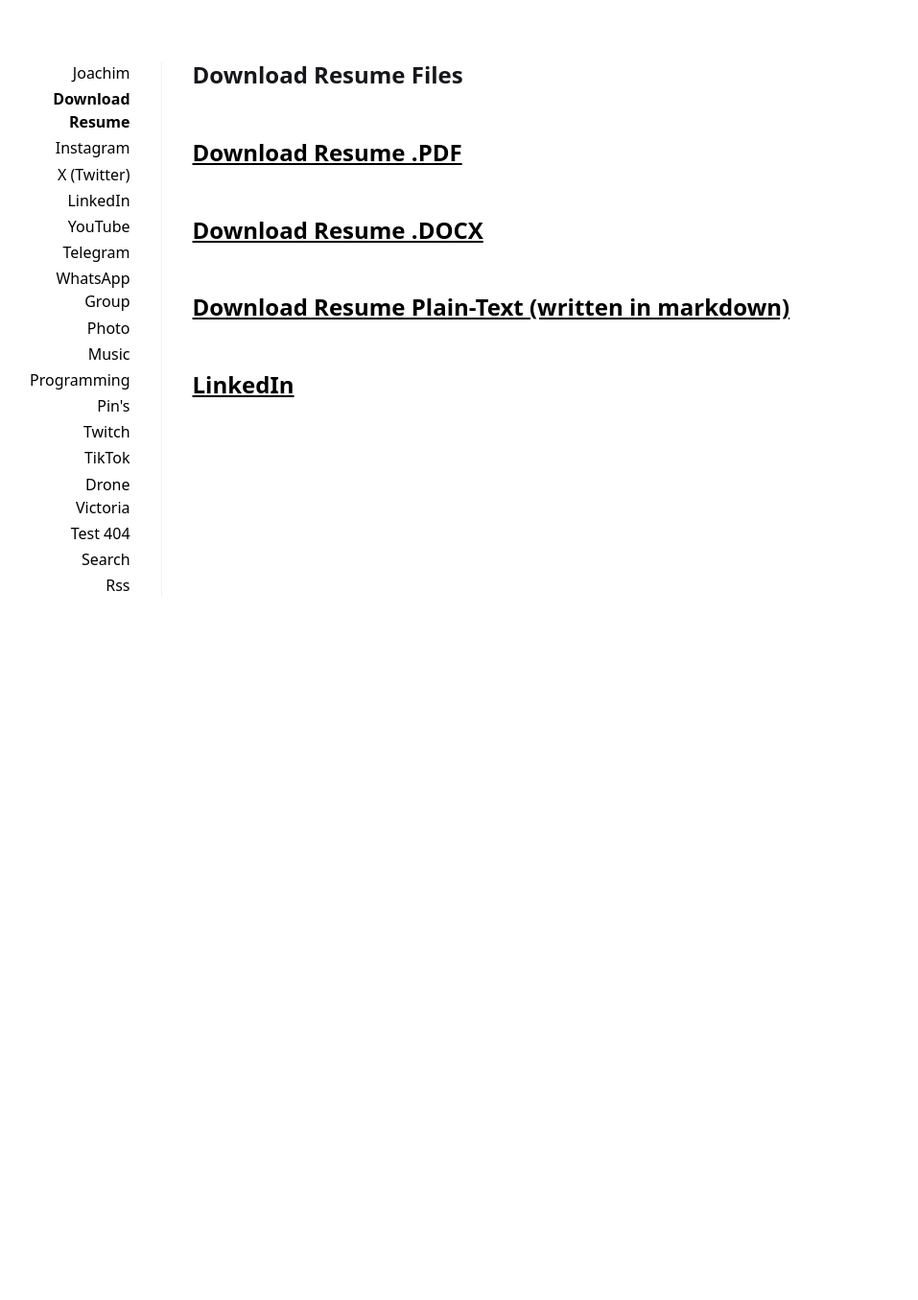
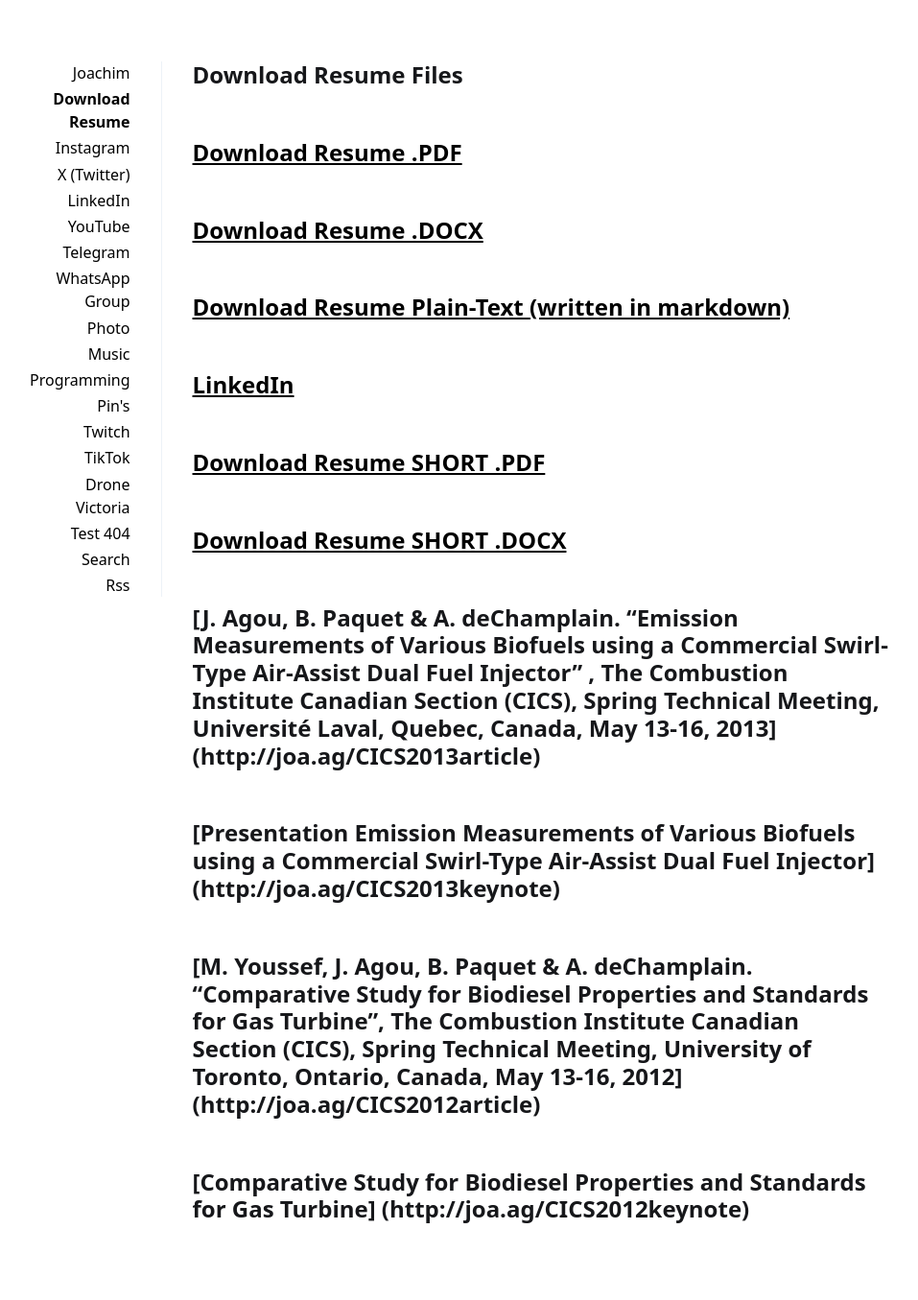
Before and after one commit to casagou/joa, a Jekyll site: the page built from _pages/download.md, in a window 1280 px wide. Shown: the whole page at 96% size, without its empty margins (161-1118 px from the left). Built offline with Jekyll 4.4.1, drawn with Linux system fonts in a browser that asks for light colours; before the commit the page ends 900 px from its top, so only the background shows below that.

Commit message:
Update download.md

```diff
--- a/_pages/download.md
+++ b/_pages/download.md
@@ -10,3 +10,15 @@ title: Download Resume Files
 # [Download Resume Plain-Text  (written in markdown)](https://raw.githubusercontent.com/casagou/joa/master/index.md)
 
 # [LinkedIn](https://www.linkedin.com/in/joachimagou/)
+
+# [Download Resume SHORT .PDF](https://github.com/casagou/joa/raw/master/files/Resume%20Joachim%20Agou%20-%20short.pdf)
+
+# [Download Resume SHORT .DOCX](https://github.com/casagou/joa/raw/master/files/Resume%20Joachim%20Agou%20-%20short.docx)
+
+# [J. Agou, B. Paquet & A. deChamplain. "Emission Measurements of Various Biofuels using a Commercial Swirl-Type Air-Assist Dual Fuel Injector" , The Combustion Institute Canadian Section (CICS), Spring Technical Meeting, Université Laval, Quebec, Canada, May 13-16, 2013] (http://joa.ag/CICS2013article)
+
+# [Presentation Emission Measurements of Various Biofuels using a Commercial Swirl-Type Air-Assist Dual Fuel Injector] (http://joa.ag/CICS2013keynote)
+
+# [M. Youssef, J. Agou, B. Paquet & A. deChamplain. "Comparative Study for Biodiesel Properties and Standards for Gas Turbine", The Combustion Institute Canadian Section (CICS), Spring Technical Meeting, University of Toronto, Ontario, Canada, May 13-16, 2012] (http://joa.ag/CICS2012article)
+
+# [Comparative Study for Biodiesel Properties and Standards for Gas Turbine] (http://joa.ag/CICS2012keynote)
```
